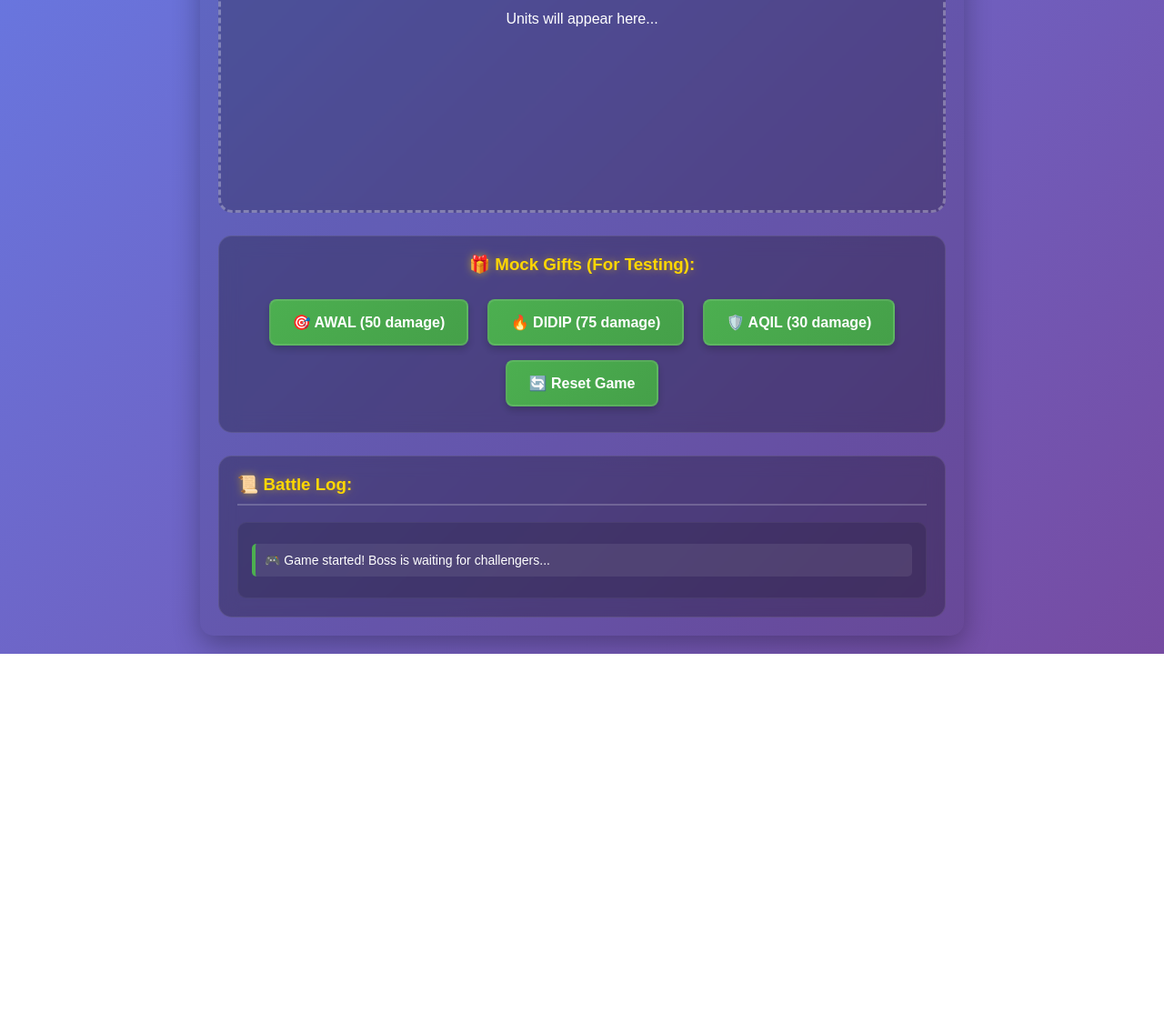
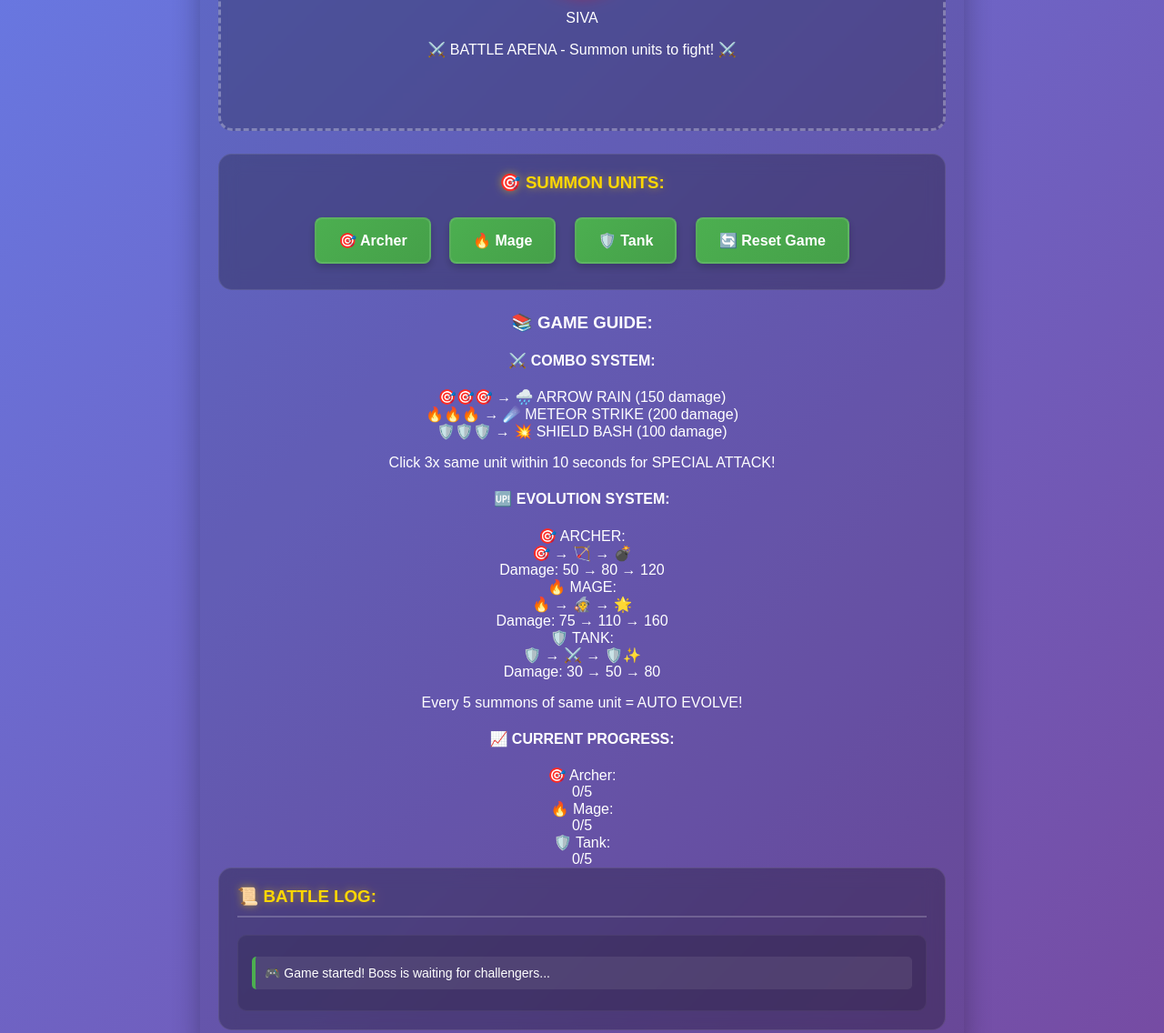
Before and after one commit to bigvato13/boss-game, a plain HTML site: page index.html in a window 1280 px wide. Shown: the part 404-1540 px from the top of the page at 91% size. Before the commit the page ends 1123 px from the top, so only its background shows below. Drawn offline with Linux system fonts and the light colour scheme.

Commit message:
Update index.html

```diff
--- a/index.html
+++ b/index.html
@@ -1,39 +1,140 @@
 <!DOCTYPE html>
 <html>
 <head>
-    <title>TUNETALK CUSTOMER CARE</title>
+    <title>TTCC</title>
     <link rel="stylesheet" href="style.css">
 </head>
 <body>
     <div id="game-container">
-        <h1>🎮 TUNETALK CUSTOMER CARE 🎮</h1>
+        <h1>🎮 TTCC Battlefield 🎮</h1>
 
         <!-- BOSS SECTION -->
         <div id="boss">
             <div id="boss-health-bar">
                 <div id="boss-health"></div>
             </div>
-            <div id="boss-image">👹 SIVA GEMOK</div>
             <div id="boss-stats">Health: <span id="health-text">10000</span>/10000</div>
         </div>
 
-        <!-- BATTLE FIELD -->
+        <!-- BATTLE FIELD DENGAN BOSS DI DALAM -->
         <div id="battle-field">
-            <p>Units will appear here...</p>
+            <div id="boss-container">
+                <div id="boss-image">👹</div>
+                <div id="boss-name">SIVA</div>
+            </div>
+            <p>⚔️ BATTLE ARENA - Summon units to fight! ⚔️</p>
         </div>
 
-        <!-- CONTROLS (Mock Gifts) -->
+        <!-- CONTROLS -->
         <div id="controls">
-            <h3>🎁 Mock Gifts (For Testing):</h3>
-            <button onclick="summonUnit('archer')">🎯 AWAL (50 damage)</button>
-            <button onclick="summonUnit('mage')">🔥 DIDIP (75 damage)</button>
-            <button onclick="summonUnit('tank')">🛡️ AQIL (30 damage)</button>
+            <h3>🎯 SUMMON UNITS:</h3>
+            <button onclick="summonUnit('archer')">🎯 Archer</button>
+            <button onclick="summonUnit('mage')">🔥 Mage</button>
+            <button onclick="summonUnit('tank')">🛡️ Tank</button>
             <button onclick="resetGame()">🔄 Reset Game</button>
+        </div>
+
+        <!-- GAME INSTRUCTIONS -->
+        <div id="instructions">
+            <h3>📚 GAME GUIDE:</h3>
+
+            <div class="instruction-section">
+                <h4>⚔️ COMBO SYSTEM:</h4>
+                <div class="combo-info">
+                    <div class="combo-item">
+                        <span class="combo-units">🎯🎯🎯</span>
+                        <span class="combo-arrow">→</span>
+                        <span class="combo-result">🌧️ ARROW RAIN (150 damage)</span>
+                    </div>
+                    <div class="combo-item">
+                        <span class="combo-units">🔥🔥🔥</span>
+                        <span class="combo-arrow">→</span>
+                        <span class="combo-result">☄️ METEOR STRIKE (200 damage)</span>
+                    </div>
+                    <div class="combo-item">
+                        <span class="combo-units">🛡️🛡️🛡️</span>
+                        <span class="combo-arrow">→</span>
+                        <span class="combo-result">💥 SHIELD BASH (100 damage)</span>
+                    </div>
+                    <p class="combo-note">Click 3x same unit within 10 seconds for SPECIAL ATTACK!</p>
+                </div>
+            </div>
+
+            <div class="instruction-section">
+                <h4>🆙 EVOLUTION SYSTEM:</h4>
+                <div class="evolution-info">
+                    <div class="evolution-path">
+                        <div class="path-title">🎯 ARCHER:</div>
+                        <div class="path-stages">
+                            <span class="stage">🎯</span>
+                            <span class="arrow">→</span>
+                            <span class="stage">🏹</span>
+                            <span class="arrow">→</span>
+                            <span class="stage">💣</span>
+                        </div>
+                        <div class="path-desc">Damage: 50 → 80 → 120</div>
+                    </div>
+
+                    <div class="evolution-path">
+                        <div class="path-title">🔥 MAGE:</div>
+                        <div class="path-stages">
+                            <span class="stage">🔥</span>
+                            <span class="arrow">→</span>
+                            <span class="stage">🧙</span>
+                            <span class="arrow">→</span>
+                            <span class="stage">🌟</span>
+                        </div>
+                        <div class="path-desc">Damage: 75 → 110 → 160</div>
+                    </div>
+
+                    <div class="evolution-path">
+                        <div class="path-title">🛡️ TANK:</div>
+                        <div class="path-stages">
+                            <span class="stage">🛡️</span>
+                            <span class="arrow">→</span>
+                            <span class="stage">⚔️</span>
+                            <span class="arrow">→</span>
+                            <span class="stage">🛡️✨</span>
+                        </div>
+                        <div class="path-desc">Damage: 30 → 50 → 80</div>
+                    </div>
+                    <p class="evolution-note">Every 5 summons of same unit = AUTO EVOLVE!</p>
+                </div>
+            </div>
+
+            <div class="instruction-section">
+                <h4>📈 CURRENT PROGRESS:</h4>
+                <div class="progress-bars">
+                    <div class="progress-item">
+                        <div class="progress-label">🎯 Archer:</div>
+                        <div class="progress-bar">
+                            <div class="progress-fill" id="archer-progress" style="width: 0%"></div>
+                        </div>
+                        <div class="progress-text" id="archer-text">0/5</div>
+                    </div>
+
+                    <div class="progress-item">
+                        <div class="progress-label">🔥 Mage:</div>
+                        <div class="progress-bar">
+                            <div class="progress-fill" id="mage-progress" style="width: 0%"></div>
+                        </div>
+                        <div class="progress-text" id="mage-text">0/5</div>
+                    </div>
+
+                    <div class="progress-item">
+                        <div class="progress-label">🛡️ Tank:</div>
+                        <div class="progress-bar">
+                            <div class="progress-fill" id="tank-progress" style="width: 0%"></div>
+                        </div>
+                        <div class="progress-text" id="tank-text">0/5</div>
+                    </div>
+                </div>
+            </div>
         </div>
 
         <!-- GAME LOG -->
         <div id="game-log">
-            <h3>📜 Battle Log:</h3>
+            <h3>📜 BATTLE LOG:</h3>
             <div id="log"></div>
         </div>
     </div>
```
